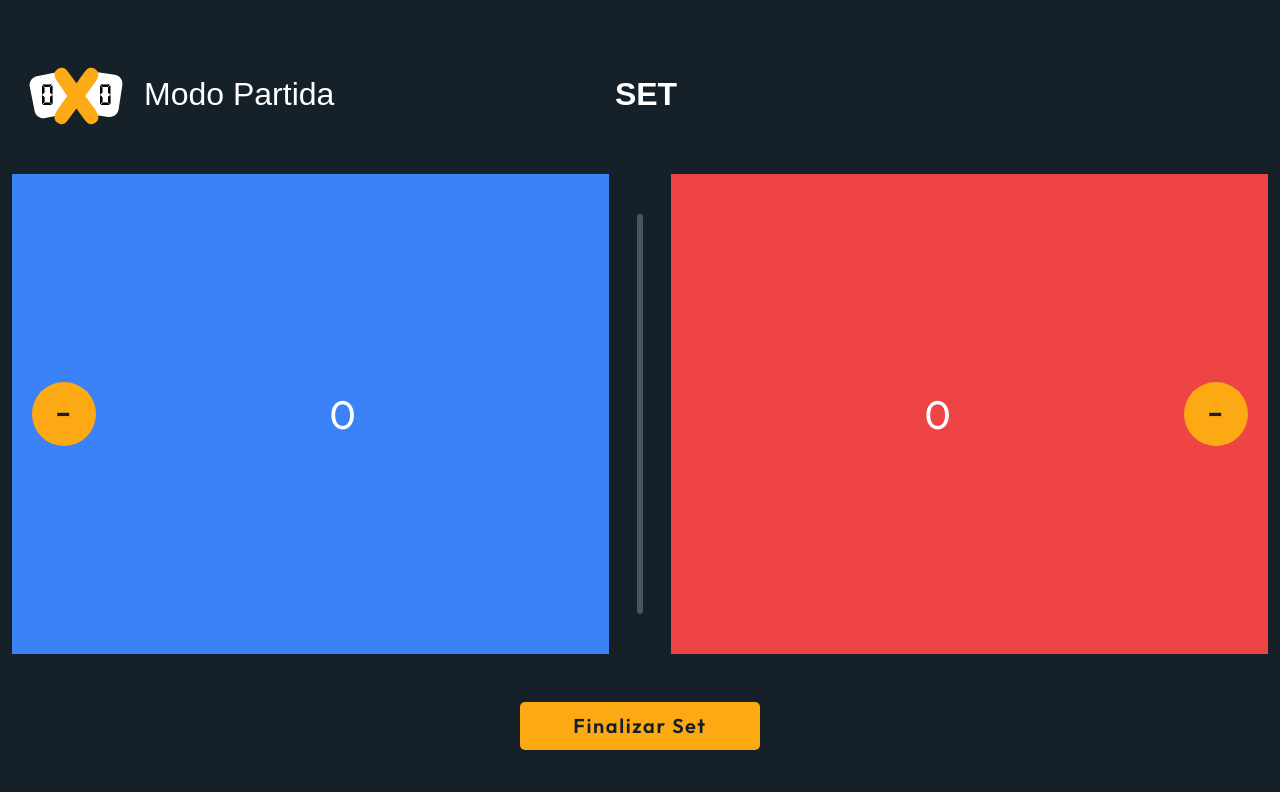
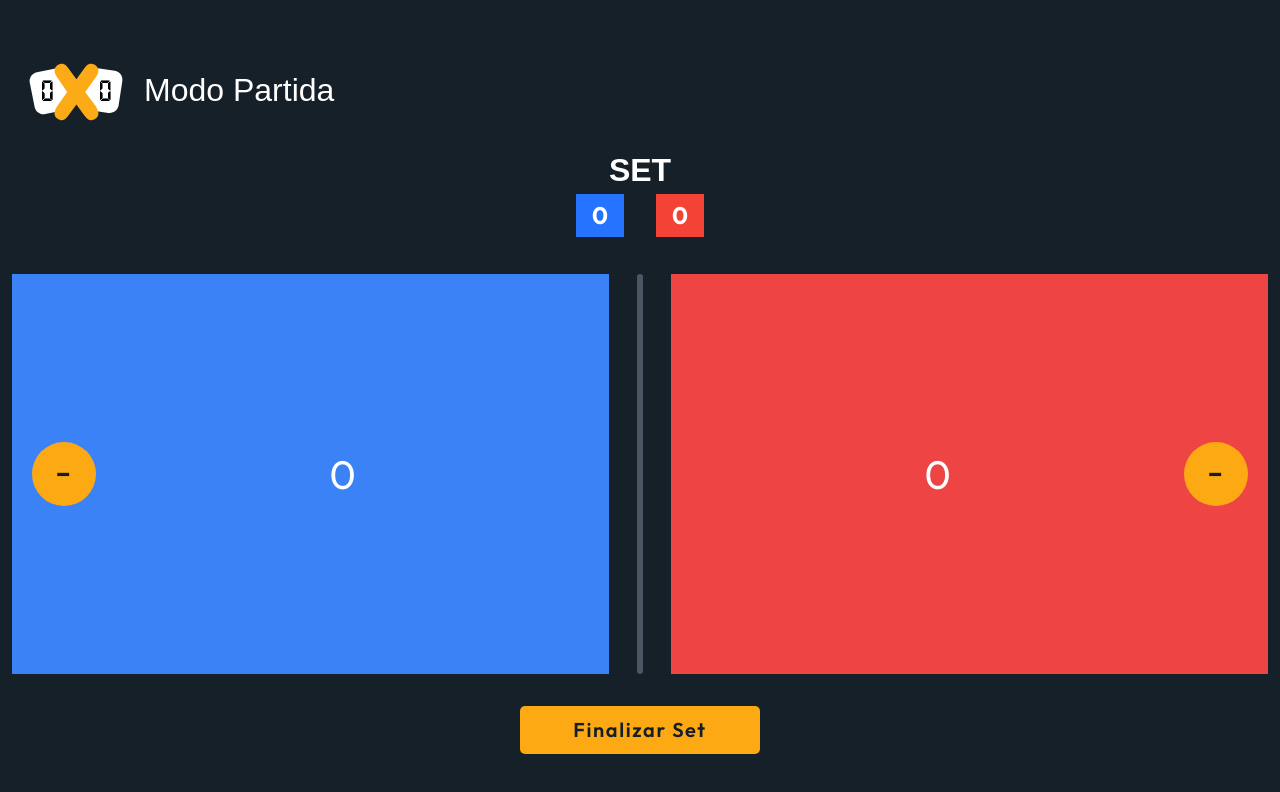
Before and after one commit to noemibnunes/placarizando-front, a React (Vite) app: page /placar-partida in a window 1280 px wide. Shown: the top 792 px of the page. Built offline with nearby package versions, Linux system fonts and the light colour scheme; a web font is replaced by a local one.

Commit message:
feat: add a contagem de set e a pontuacao de cada set

```diff
--- a/src/pages/placar-partida.jsx
+++ b/src/pages/placar-partida.jsx
@@ -1,11 +1,19 @@
-import React, { useState } from 'react';
-import '../styles/placar-partida-style/placar-partida-style.css';
-import logoPlacar from '../assets/placar.svg';
+import React, { useState } from "react";
+import "../styles/placar-partida-style/placar-partida-style.css";
+import logoPlacar from "../assets/placar.svg";
 
 export default function PlacarPartida() {
   // Definindo o estado para cada contador
   const [blueCount, setBlueCount] = useState(0);
   const [redCount, setRedCount] = useState(0);
+
+  // set
+  const [blueSetCount, setBlueSetCount] = useState(0);
+  const [redSetCount, setRedSetCount] = useState(0);
+
+  // set - pontuacao
+  const [blueSetScores, setBlueSetScores] = useState([]);
+  const [redSetScores, setRedSetScores] = useState([]);
 
   // Função para aumentar o contador da div azul
   const handleBlueClick = () => {
@@ -37,6 +45,19 @@ export default function PlacarPartida() {
     }
   };
 
+  // Finalizar o set
+  const finalizarSet = () => {
+    if (blueCount > redCount) {
+      setBlueSetCount(blueSetCount + 1);
+      setBlueSetScores([...blueSetScores, blueCount]);
+    } else if (redCount > blueCount) {
+      setRedSetCount(redSetCount + 1);
+      setRedSetScores([...redSetScores, redCount]);
+    }
+    setBlueCount(0);
+    setRedCount(0);
+  };
+
   return (
     <main className="partida">
       <div className="titulo-container">
@@ -44,7 +65,29 @@ export default function PlacarPartida() {
           <img src={logoPlacar} alt="Logo do placar" />
           <span>Modo Partida</span>
         </div>
+      </div>
+
+      <div className="set-info">
         <h1>SET</h1>
+        <div className="set-contadores-completo">
+          <div className="set-lateral">
+            <span className="set-count azul">{blueSetCount}</span>
+            <ul className="score-list">
+              {blueSetScores.map((score, index) => (
+                <li key={index}>{score}</li>
+              ))}
+            </ul>
+          </div>
+
+          <div className="set-lateral">
+            <span className="set-count vermelho">{redSetCount}</span>
+            <ul className="score-list">
+              {redSetScores.map((score, index) => (
+                <li key={index}>{score}</li>
+              ))}
+            </ul>
+          </div>
+        </div>
       </div>
 
       <div className="placares">
@@ -80,7 +123,7 @@ export default function PlacarPartida() {
           </button>
         </div>
       </div>
-      <button>Finalizar Set</button>
+      <button onClick={finalizarSet}>Finalizar Set</button>
     </main>
   );
 }
--- a/src/styles/placar-partida-style/placar-partida-style.css
+++ b/src/styles/placar-partida-style/placar-partida-style.css
@@ -6,7 +6,7 @@
   align-items: center;
   margin: 0 auto;
   font-family: "Outfit", sans-serif;
-  gap: 6vh;
+  gap: 4vh;
 }
 
 .titulo-container {
@@ -36,9 +36,12 @@
 }
 
 .logo-placar span,
-.titulo-container h1 {
+.set-info h1 {
   font-family: "Electrolize", sans-serif;
   font-size: 4vh;
+}
+
+.logo-placar span {
   padding: 12px 0 0 12px;
 }
 
@@ -49,9 +52,56 @@
   width: 100%;
 }
 
+.set-contadores-completo {
+  display: flex;
+  justify-content: center;
+  gap: 2rem;
+  margin-top: 0.5rem;
+}
+
+.set-lateral {
+  display: flex;
+  flex-direction: column;
+  align-items: center;
+}
+
+.score-list {
+  list-style: none;
+  margin: 0;
+  padding: 0;
+  color: white;
+  font-size: 0.9rem;
+  margin-top: 0.3rem;
+}
+
+.set-info {
+  text-align: center;
+}
+
+.set-contadores {
+  margin-top: 2vh;
+  display: flex;
+  justify-content: center;
+  gap: 8vh;
+}
+
+.set-count {
+  font-size: 3vh;
+  font-weight: bold;
+  padding: 0.6rem 1rem;
+}
+
+.set-count.azul {
+  background-color: #2573ff;
+}
+
+.set-count.vermelho {
+  background-color: #f44336;
+}
+
 .time {
   flex: 1;
-  height: 60vh;
+  height: 50vh;
   display: flex;
   justify-content: space-between;
   align-items: center;
```
